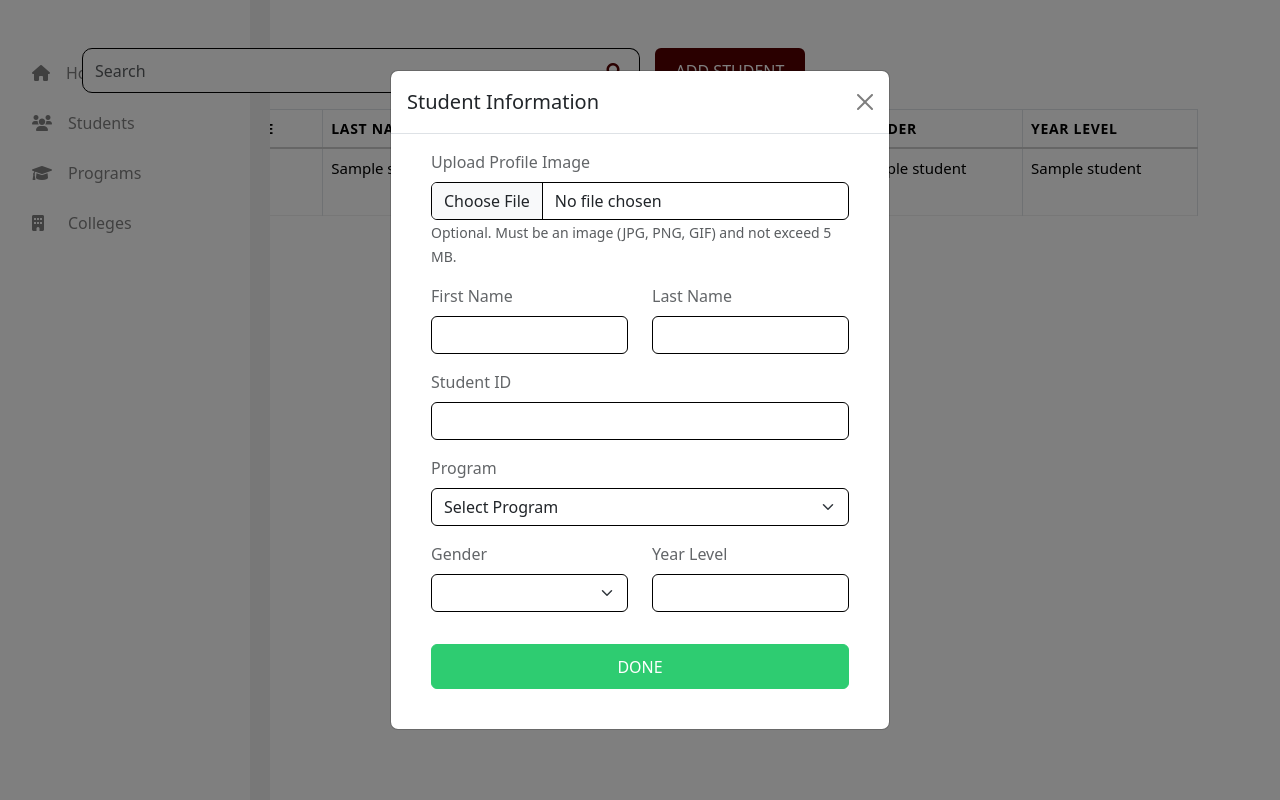
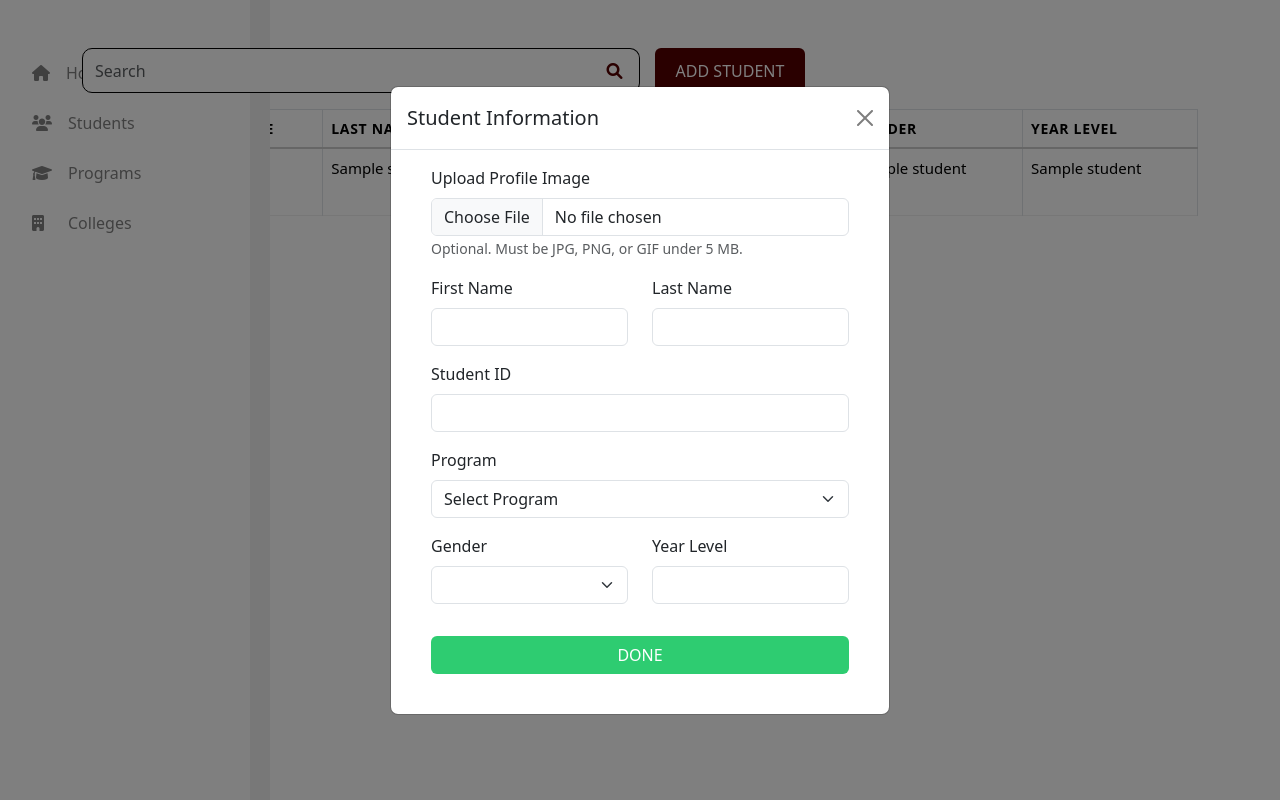
Before and after one commit to razeuss/ccc181-ssis, a Flask app: template website/templates/Student Template/studentslist.html in a window 1280 px wide, after a click on "ADD STUDENT". Run offline with Flask 3, Linux system fonts and the light colour scheme; the template is opened without the code that fills it: most values are stand-ins (such as "Sample title", 1, 10 or a date in 2020); grey boxes are pictures that could not be loaded.

Commit message:
final touches

```diff
--- a/website/templates/Student Template/studentlist_modal.html
+++ b/website/templates/Student Template/studentlist_modal.html
@@ -1,60 +1,51 @@
-
 <form id="addStudentForm" method="POST" action="/add" enctype="multipart/form-data">
- <div class="container-fluid">
-    <div class="row">
-        <div class="col-md-5 offset-md-1">
     <div class="modal fade" id="addModal" tabindex="-1" aria-labelledby="addModalLabel" aria-hidden="true">
         <div class="modal-dialog modal-dialog-centered custom-modal-width">
             <div class="modal-content">
                 <div class="modal-header">
                     <h5 class="modal-title" id="addModalLabel">Student Information</h5>
-                            <button type="button" class="btn-close" data-bs-dismiss="modal" aria-label="Close"></button>
+                    <button type="button" class="btn-close" data-bs-dismiss="modal"></button>
                 </div>
-                        <div class="modal-body mb-4 mx-4" id="addModalBody">
+                <div class="modal-body mb-4 mx-4">
 
 
                     <div class="mb-3">
-                                <label for="image" class="form-label" style="opacity: 0.7;">Upload Profile Image</label>
-                                <input type="file" class="form-control" style="border-color: black;"
-                                    name="image" id="image" accept="image/*">
-                                <small class="text-muted">Optional. Must be an image (JPG, PNG, GIF) and not exceed 5 MB.</small>
+                        <label for="image" class="form-label">Upload Profile Image</label>
+                        <input type="file" class="form-control" name="image" id="image" accept="image/*">
+                        <small class="text-muted">Optional. Must be JPG, PNG, or GIF under 5 MB.</small>
                     </div>
 
-                            <script>
-                            document.getElementById('image').addEventListener('change', function() {
-                                if (this.files[0]) {
-                                    const file = this.files[0];
-                                    const maxSize = 5 * 1024 * 1024; // 5 MB
 
-                                    if (!file.type.startsWith('image/')) {
-                                        alert('Only image files are allowed.');
-                                        this.value = '';
-                                    } else if (file.size > maxSize) {
-                                        alert('Image size must not exceed 5 MB.');
-                                        this.value = '';
-                                    }
-                                }
-                            });
-                            </script>
-
-                            <form id="addStudentForm" method="post" action="/add_student">
                     <div class="row">
                         <div class="col-md-6 mb-2">
-                                        <label for="firstName" class="form-label" style="opacity: 0.7;">First Name</label>
-                                        <input type="text" class="form-control" style="border-color: black;" id="firstName" name="firstName" required>
+                            <label for="firstName" class="form-label">First Name</label>
+                            <input type="text" class="form-control" id="firstName" name="firstName" required>
                         </div>
                         <div class="col-md-6 mb-3">
-                                        <label for="lastName" class="form-label" style="opacity: 0.7;">Last Name</label>
-                                        <input type="text" class="form-control" style="border-color: black;" id="lastName" name="lastName" required>
+                            <label for="lastName" class="form-label">Last Name</label>
+                            <input type="text" class="form-control" id="lastName" name="lastName" required>
                         </div>
                     </div>
+
+
                     <div class="mb-3">
-                                    <label for="studentID" class="form-label" style="opacity: 0.7;">Student ID</label>
-                                    <input type="text" class="form-control" style="border-color: black;" id="studentID" name="studentID" required>
+                        <label for="studentID" class="form-label">Student ID</label>
+                        <input type="text"
+                               class="form-control"
+                               id="studentID"
+                               name="studentID"
+                               required
+                               maxlength="9"
+                               pattern="\d{4}-\d{4}"
+                               title="Format: 1234-5678"
+                               inputmode="numeric"
+                               autocomplete="off">
                     </div>
+
+
                     <div class="mb-3">
-                                    <label for="program" class="form-label" style="opacity: 0.7;">Program</label>
-                                    <select class="form-select" style="border-color: black;" id="program" name="program" required>
+                        <label for="program" class="form-label">Program</label>
+                        <select class="form-select" id="program" name="program" required>
                             <option value="" disabled selected>Select Program</option>
                             {% for program in programs %}
                                 <option value="{{ program[0] }}">
@@ -63,28 +54,73 @@
                             {% endfor %}
                         </select>
                     </div>
+
+                    <!-- Gender / Year -->
                     <div class="row">
                         <div class="col-md-6 mb-3">
-                                        <label for="gender" class="form-label" style="opacity: 0.7;">Gender</label>
-                                        <select class="form-select" style="border-color: black;" id="gender" name="gender" required>
-                                            <option value="" style="opacity: 0.7;" disabled selected> </option>
+                            <label for="gender" class="form-label">Gender</label>
+                            <select class="form-select" id="gender" name="gender" required>
+                                <option value="" disabled selected> </option>
                                 <option value="Male">Male</option>
                                 <option value="Female">Female</option>
                                 <option value="Other">Other</option>
                             </select>
                         </div>
                         <div class="col-md-6 mb-3">
-                                        <label for="year" class="form-label" style="opacity: 0.7;">Year Level</label>
-                                        <input type="number" class="form-control" style="border-color: black;" id="year" name="year" required>
+                            <label for="year" class="form-label">Year Level</label>
+                            <input type="number" class="form-control" id="year" name="year" min="1" required>
                         </div>
                     </div>
-                                <button type="submit" class="btn w-100 mt-3" style="height: 45px; background-color: #2ECC71; border-color: #2ECC71; color: white;">DONE</button>
-                            </form>
-                        </div>
-                    </div>
-                </div>
+
+                    <!-- Submit -->
+                    <button type="submit" class="btn w-100 mt-3" style="background-color: #2ECC71; color: white;">DONE</button>
+
                 </div>
             </div>
         </div>
     </div>
 </form>
+
+<script>
+
+document.getElementById('image').addEventListener('change', function() {
+    if (this.files[0]) {
+        const file = this.files[0];
+        if (!file.type.startsWith('image/')) {
+            alert('Only image files are allowed.');
+            this.value = '';
+        } else if (file.size > 5 * 1024 * 1024) {
+            alert('Image size must not exceed 5 MB.');
+            this.value = '';
+        }
+    }
+});
+
+(function() {
+    const studentInput = document.getElementById('studentID');
+
+    studentInput.addEventListener('input', (e) => {
+        let v = e.target.value || '';
+        v = v.replace(/\D/g, '').slice(0, 8);
+        if (v.length > 4) v = v.slice(0,4) + '-' + v.slice(4);
+        e.target.value = v;
+        studentInput.setCustomValidity(/^\d{4}-\d{4}$/.test(v) ? '' : 'Format must be 1234-5678');
+    });
+
+    studentInput.addEventListener('keydown', (e) => {
+        if (e.ctrlKey || e.metaKey || e.altKey) return;
+        const allowed = ['Backspace','ArrowLeft','ArrowRight','Delete','Tab','Home','End'];
+        if (allowed.includes(e.key)) return;
+        if (!/^\d$/.test(e.key)) e.preventDefault();
+    });
+
+    studentInput.addEventListener('paste', (e) => {
+        e.preventDefault();
+        const digits = (e.clipboardData || window.clipboardData).getData('text').replace(/\D/g, '').slice(0, 8);
+        let v = digits;
+        if (v.length > 4) v = v.slice(0,4) + '-' + v.slice(4);
+        studentInput.value = v;
+        studentInput.dispatchEvent(new Event('input'));
+    });
+})();
+</script>
```
Also changed, not shown: website/Controller/student_routes.py (+21 -3 lines), 1 other file. Lines whose indentation alone changed are shown as unchanged.
